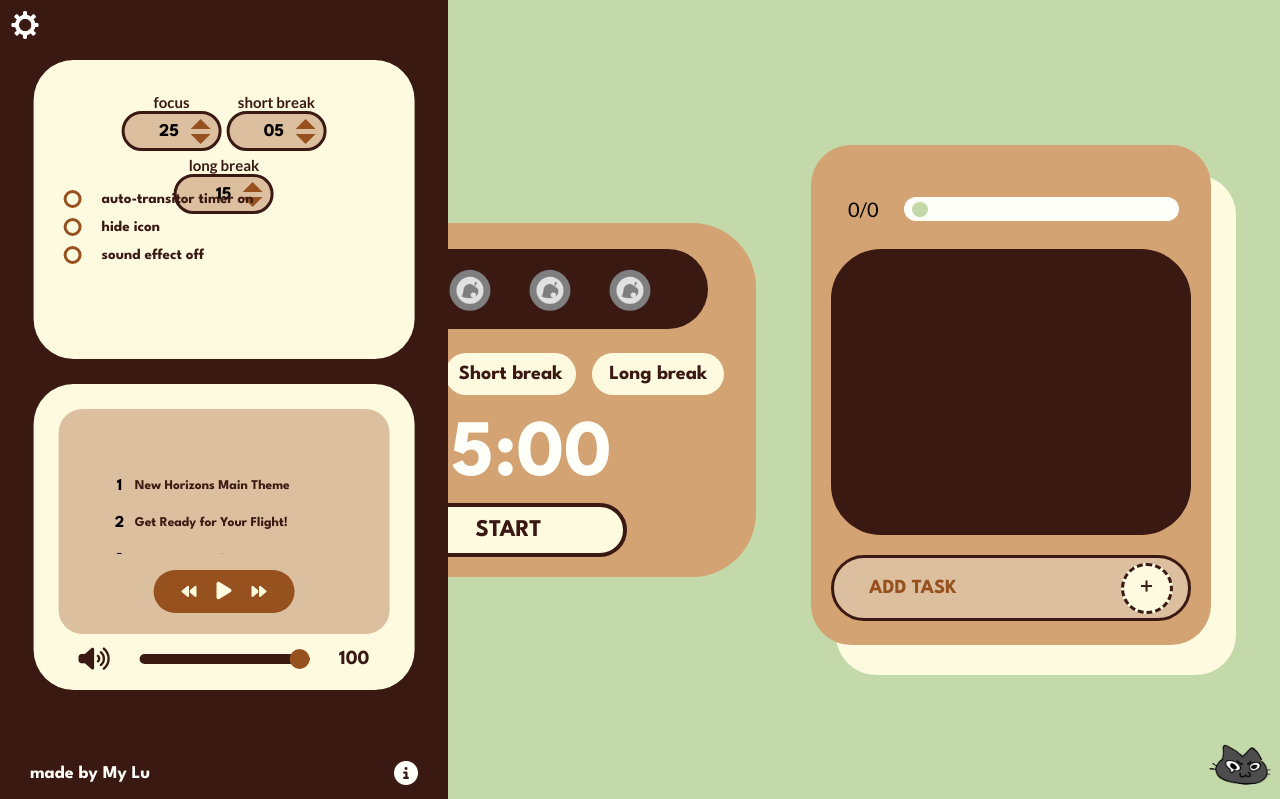
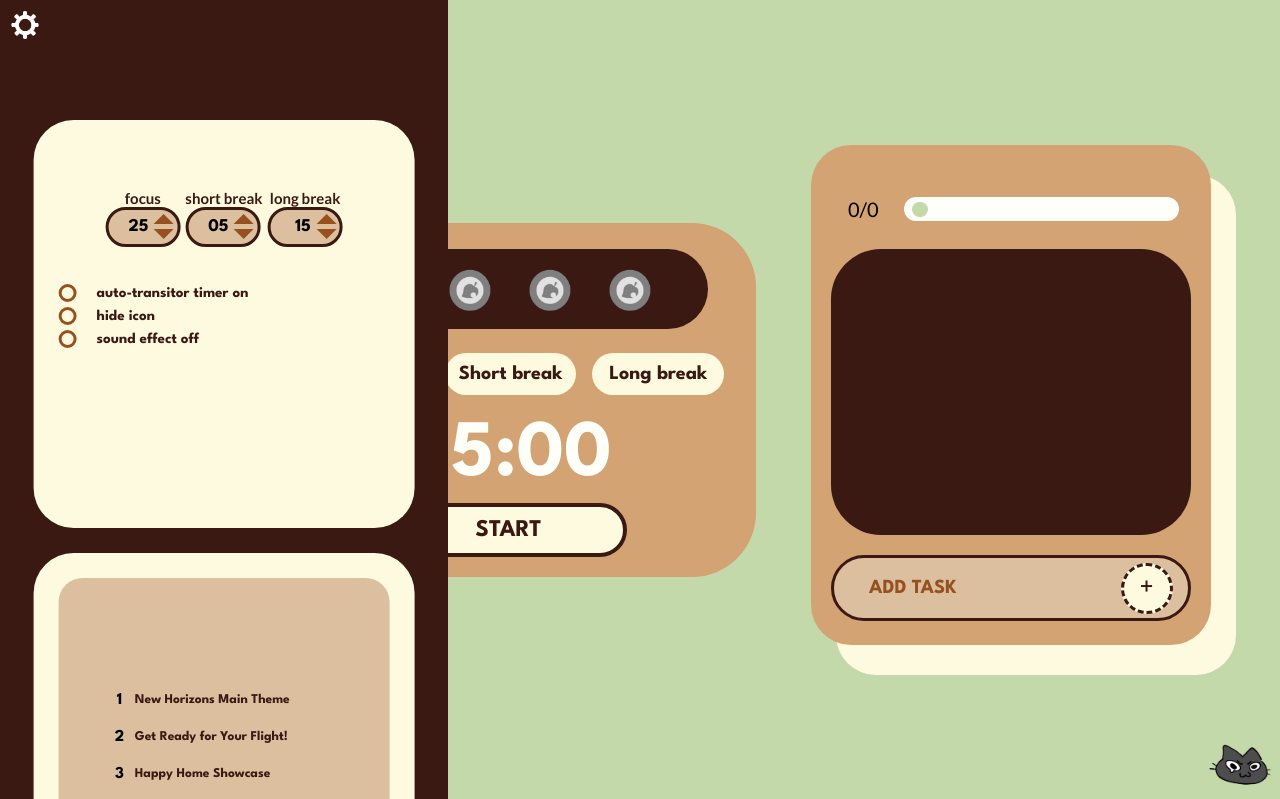
Before and after one commit to MyLu004/Task-Leaf, a plain HTML site: page index.html in a window 1280 px wide. Both pictures are taken after a click on the element 25 px from the left and 25 px from the top of the page. Shown: the top 799 px of the page. Drawn offline with Linux system fonts and the light colour scheme.

Commit message:
fixing size 1290px laptop

```diff
--- a/style_folder/style-setting.css
+++ b/style_folder/style-setting.css
@@ -41,7 +41,7 @@
     display: flex;
     align-items: center;
     flex-direction: column;
-    flex-wrap: wrap;
+    /* flex-wrap: wrap; */
     gap: 25px;
 }
 
@@ -404,9 +404,7 @@ input[type="checkbox"]:checked:after{
     color: var(--color5);
     position: absolute;
     bottom: 0;
-    /* left: 0; */
-    /* transform: translateX(-50%); */
-    margin-bottom: 10px;
+    /* margin-bottom: 10px;  */
     display: flex;
     align-items: center;
     justify-content: space-between;
@@ -664,6 +662,47 @@ input[type="checkbox"]:checked:after{
 
 }
 
+@media screen and (max-width: 1290px) {
+
+    .setting-container{
+        height: 200vh;
+    }
+
+    .time-setting{
+        height: 30%;
+
+    }
+
+    .adjust-time-container{
+        width: 90%;
+        gap: 5px;
+        /* flex-wrap: wrap; */
+        /* margin-top: 20px; */
+    }
+
+
+    .btnTime{
+        width: 75px;
+        min-width: 20px;
+        height: 40px;
+        gap:2px;
+    }
+
+    .checkboxWrapper{
+
+        /* background-color: lightseagreen; */
+        gap: 5px;
+        padding: 5px;
+        overflow: hidden scroll;
+    }
+    .music-cover-image{
+        display: none;
+        /* background-color: red; */
+    }
+
+}
+
+
 /*LAPTOP 1024px*/
 @media screen and (max-width: 1240px) {
 
@@ -733,9 +772,10 @@ input[type="checkbox"]:checked:after{
 
 }
 
+
 @media screen and (max-width: 425px){
     .setting-container{
-        height: 130vh;
+        height: 50vh;
     }
 
     .time-setting{
```
